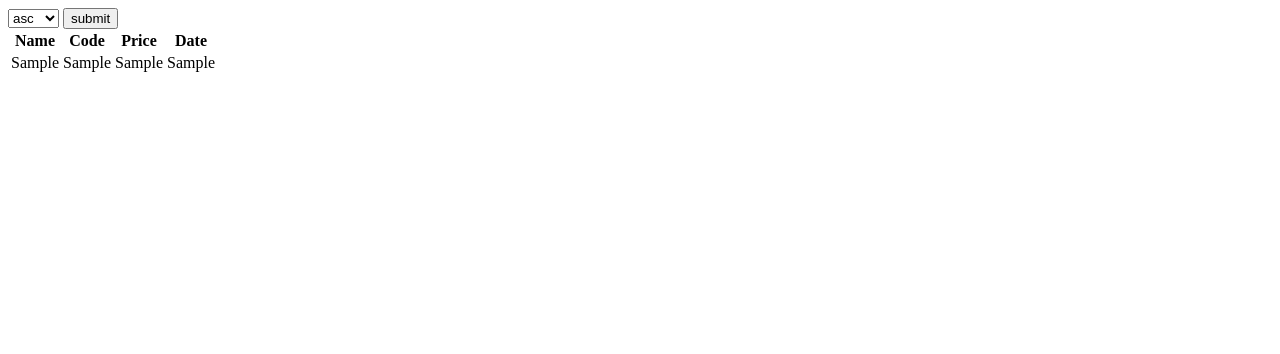
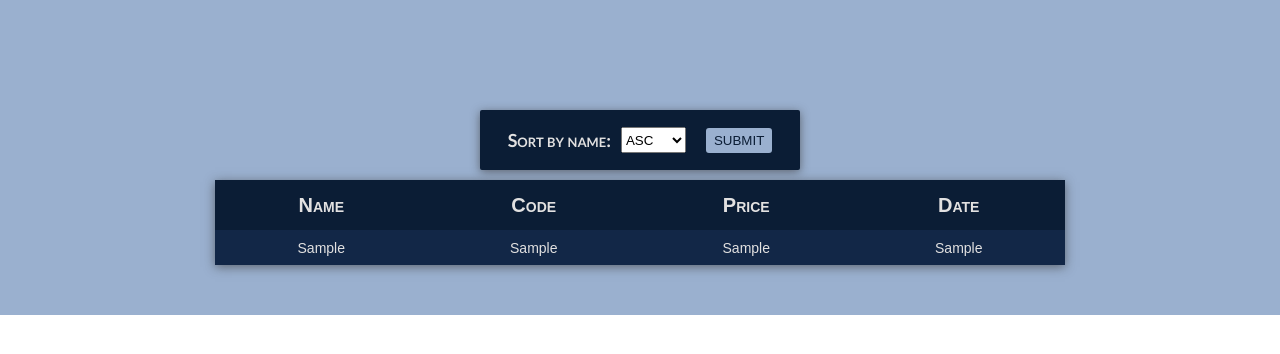
Before and after one commit to lukaszsliwinski/banker, a Django app: template app/templates/app/index.html in a window 1280 px wide. Shown: the top 354 px of the page. Run offline with Django 3.2, Linux system fonts and the light colour scheme; the template is opened without the code that fills it: most values are stand-ins (such as "Sample title", 1, 10 or a date in 2020).

Commit message:
Create apps layout

```diff
--- /dev/null
+++ b/app/static/app/css/style.css
@@ -0,0 +1,93 @@
+@import url('https://fonts.googleapis.com/css2?family=Lato:wght@300;700&display=swap');
+
+* {
+    margin: 0;
+    padding: 0;
+}
+
+.app {
+    align-items: center;
+    flex-direction: column;
+    display: flex;
+    padding: 100px 0 50px;
+    background-color: #9ab0cf;
+    font-family: 'Lato', sans-serif;
+    font-weight: 300;
+    color: #e2e1e1;
+}
+
+.sort {
+    justify-content: center;
+    align-items: center;
+    display: flex;
+    margin: 10px;
+    box-shadow: 0 2px 10px rgb(60, 60, 60, 0.65);
+    border-radius: 2px;
+    width: 320px;
+    height: 60px;
+    background: #0B1D35;
+    font-variant: small-caps;
+}
+
+.label {
+    display: inline-block;
+    font-size: 18px;
+    font-weight: 700;
+    font-variant: small-caps;
+}
+
+select {
+    margin: 0 10px;
+    width: 65px;
+    height: 26px;
+}
+
+select:hover {
+    cursor: pointer;
+}
+
+button {
+    margin-left: 10px;
+    border: none;
+    border-radius: 3px;
+    padding: 5px 8px;
+    background-color: #9ab0cf;
+    cursor: pointer;
+    color: #0B1D35;
+    text-decoration: none;
+}
+
+button:hover {
+    transition: all 0.1s ease-in;
+    background-color: #9ab0cfa8;
+}
+
+table {
+    box-shadow: 0 2px 10px rgb(60, 60, 60, 0.65);
+    border-spacing: 0;
+    width: 850px;
+    text-align: center;
+}
+
+th {
+    font-weight: 700;
+}
+
+tr {
+    margin: 0;
+    height: 35px;
+    padding: 0 10px;
+    background-color: #0B1D35;
+    font-size: 14px;
+    font-family: 'Montserrat', sans-serif;
+}
+
+tr:first-of-type {
+    height: 50px;
+    font-size: 20px;
+    font-variant: small-caps;
+}
+
+tr:nth-child(even) {
+    background-color: #122747;
+}
--- a/app/templates/app/index.html
+++ b/app/templates/app/index.html
@@ -6,13 +6,18 @@
     <meta http-equiv="X-UA-Compatible" content="IE=edge">
     <meta name="viewport" content="width=device-width, initial-scale=1.0">
     <title>Banker</title>
+    <link rel="stylesheet" href="{% static 'app/css/style.css' %}">
 </head>
 <body>
+    <div class="app">
+        <div class="sort">
+            <div class="label">Sort by name: </div>
             <select id="sorting_type">
-        <option value="asc" selected="selected">asc</option>
-        <option value="desc">desc</option>
+                <option value="asc" selected="selected">ASC</option>
+                <option value="desc">DESC</option>
             </select>
-    <button onclick="sort()">submit</button>
+            <button onclick="sort()">SUBMIT</button>
+        </div>
         <table id="table">
             <tr>
                 <th>Name</th>
@@ -29,6 +34,7 @@
             </tr>
             {% endfor %}
         </table>
+    </div>
     <script type="text/javascript" src="{% static 'app/js/sort.js' %}"></script>
 </body>
 </html>
```
Lines whose indentation alone changed are shown as unchanged.
